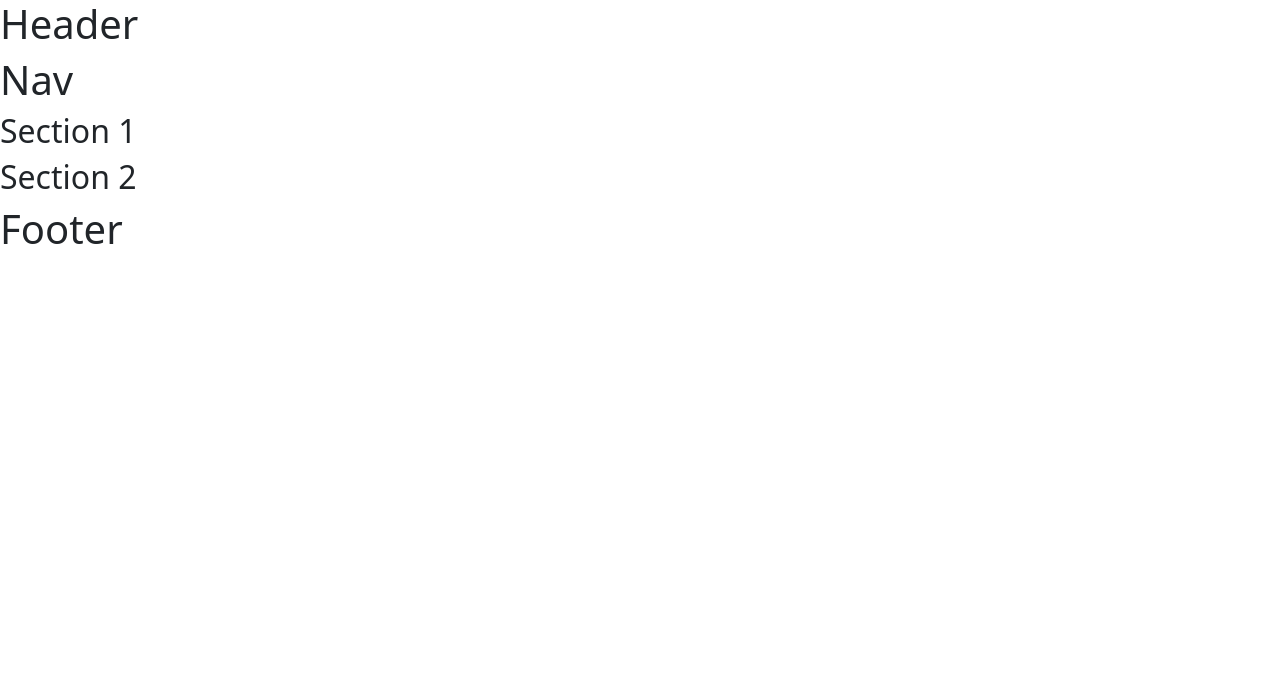
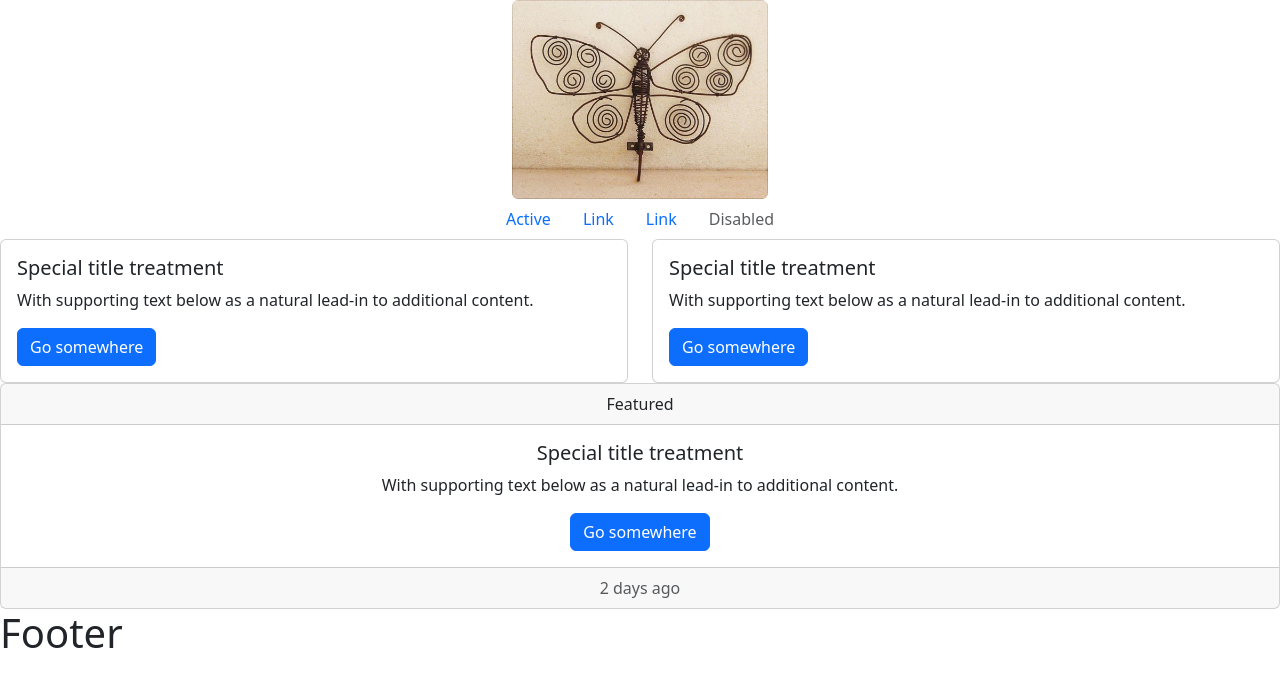
Before and after one commit to miguelorestecoding/eugecozzanidisenos, a website: page index.html in a window 1280 px wide. Drawn offline with nearby package versions, Linux system fonts and the light colour scheme.

Commit message:
agrego navbar, cards y header de bootstrap

```diff
--- a/index.html
+++ b/index.html
@@ -12,11 +12,63 @@
     <title>Euge Cozzani Diseños</title>
 </head>
 <body>
-    <Header><h1>Header</h1></Header>
-    <Nav><h1>Nav</h1></Nav>
+    <Header>
+        <img src="./Img/Perfil01.jpg" class="rounded mx-auto d-block" alt="..." width=20%>
+    </Header>
+    <nav>
+        <ul class="nav justify-content-center">
+            <li class="nav-item">
+              <a class="nav-link active" aria-current="page" href="#">Active</a>
+            </li>
+            <li class="nav-item">
+              <a class="nav-link" href="#">Link</a>
+            </li>
+            <li class="nav-item">
+              <a class="nav-link" href="#">Link</a>
+            </li>
+            <li class="nav-item">
+              <a class="nav-link disabled">Disabled</a>
+            </li>
+          </ul>
+    </nav>
     <Main>
-        <Section><h2>Section 1</h2></Section>
-        <Section><h2>Section 2</h2></Section>
+        <Section>
+            <div class="row">
+                <div class="col-sm-6 mb-3 mb-sm-0">
+                  <div class="card">
+                    <div class="card-body">
+                      <h5 class="card-title">Special title treatment</h5>
+                      <p class="card-text">With supporting text below as a natural lead-in to additional content.</p>
+                      <a href="#" class="btn btn-primary">Go somewhere</a>
+                    </div>
+                  </div>
+                </div>
+                <div class="col-sm-6">
+                  <div class="card">
+                    <div class="card-body">
+                      <h5 class="card-title">Special title treatment</h5>
+                      <p class="card-text">With supporting text below as a natural lead-in to additional content.</p>
+                      <a href="#" class="btn btn-primary">Go somewhere</a>
+                    </div>
+                  </div>
+                </div>
+              </div>
+        </Section>
+        <Section>
+            <div class="card text-center">
+                <div class="card-header">
+                  Featured
+                </div>
+                <div class="card-body">
+                  <h5 class="card-title">Special title treatment</h5>
+                  <p class="card-text">With supporting text below as a natural lead-in to additional content.</p>
+                  <a href="#" class="btn btn-primary">Go somewhere</a>
+                </div>
+                <div class="card-footer text-muted">
+                  2 days ago
+                </div>
+              </div>
+        </Section>
     </Main>
     <Footer><h1>Footer</h1></Footer>
     <script src="https://cdn.jsdelivr.net/npm/bootstrap@5.3.0-alpha1/dist/js/bootstrap.bundle.min.js" integrity="sha384-w76AqPfDkMBDXo30jS1Sgez6pr3x5MlQ1ZAGC+nuZB+EYdgRZgiwxhTBTkF7CXvN" crossorigin="anonymous"></script>
```
